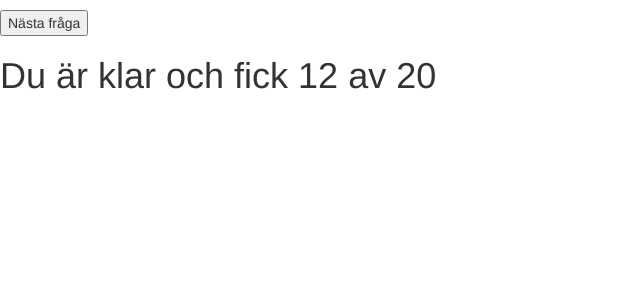
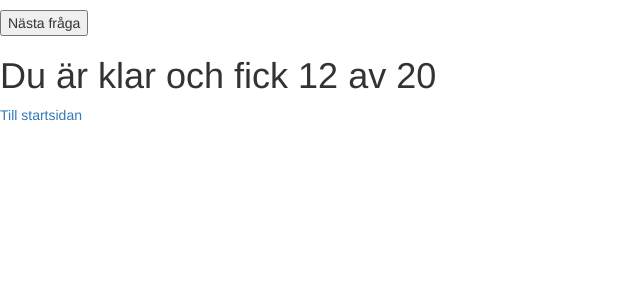
Before and after one commit to sofiaw/quizproject, a Django app: page /quiz/1/completed/ in a window 1280 px wide. Shown: the part 130-430 px from the top of the page, without its empty margins (0-640 px from the left). Run offline with Django 3.2, Linux system fonts and the light colour scheme.

Commit message:
länk till startsidan

```diff
--- a/quiz/templates/quiz/results.html
+++ b/quiz/templates/quiz/results.html
@@ -20,5 +20,7 @@
 
 <h1>Du är klar och fick {{ correct }} av {{ total }}</h1>
 
+<p><a href="{% url 'start_page' %}">Till startsidan</a></p>
+
 </body>
 </html>
```
